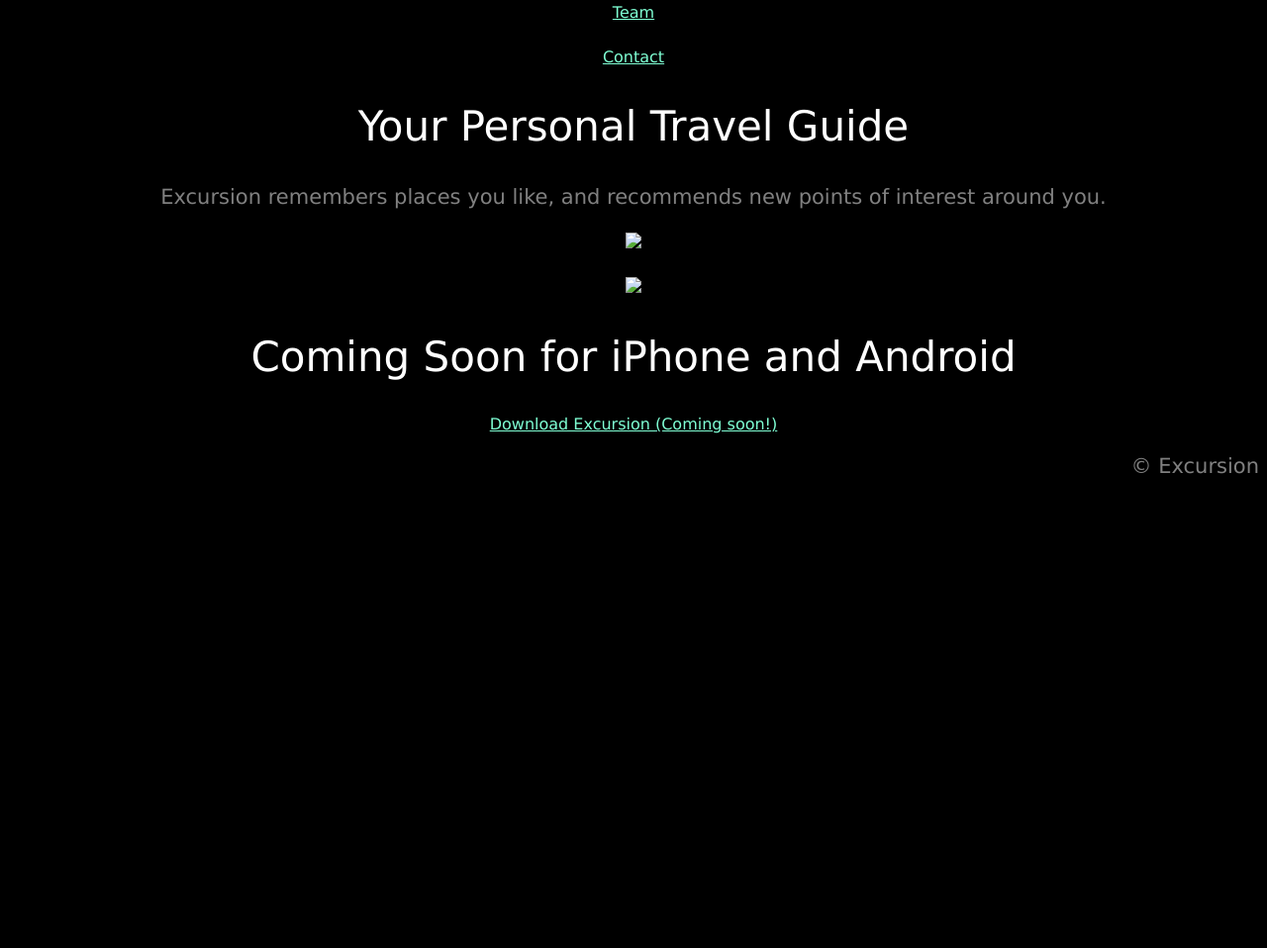
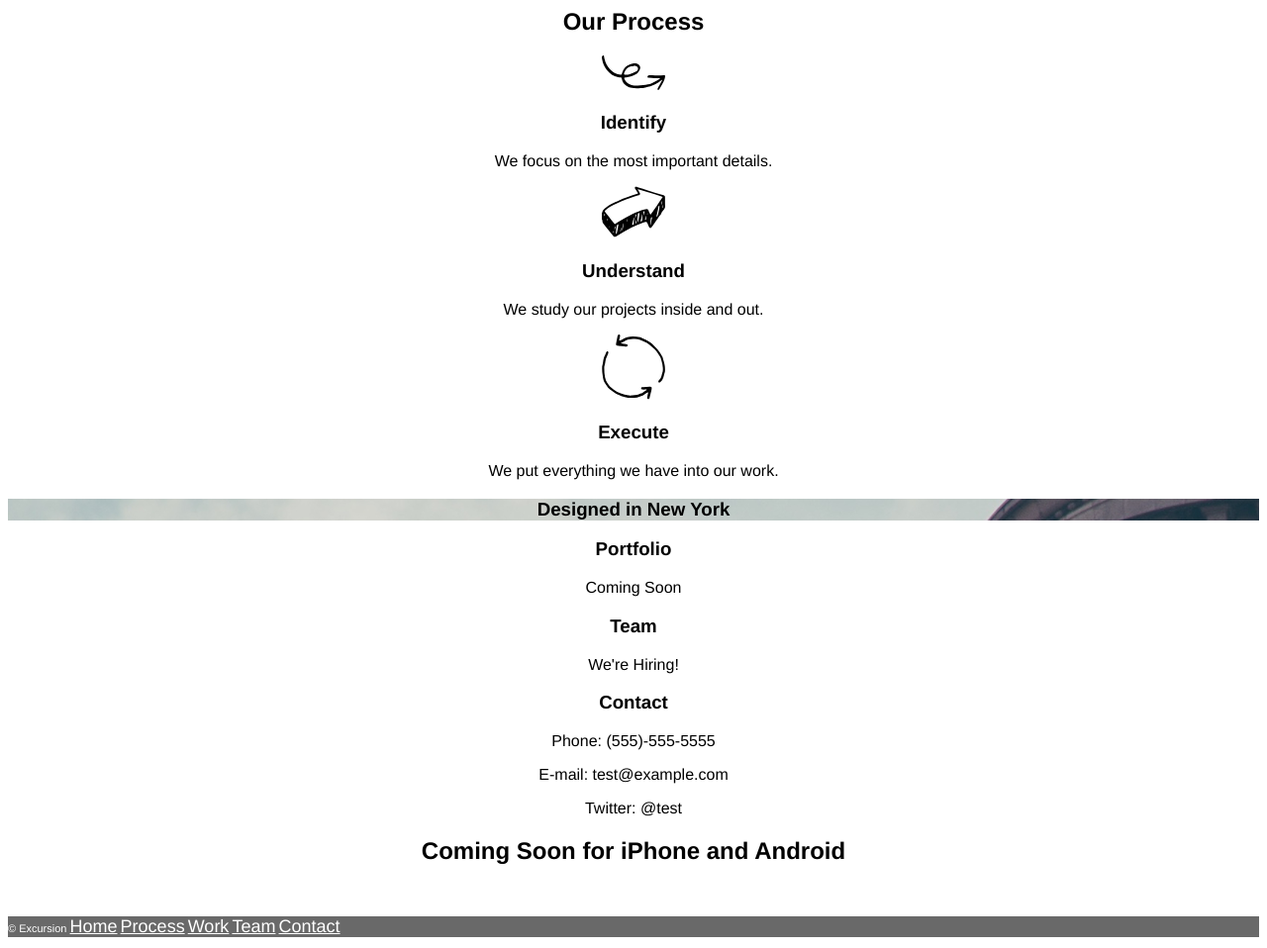
Before and after one commit to mattchupp/broadway, a plain HTML site: page index.html in a window 1280 px wide. Shown: the part 261-1219 px from the top of the page at 99% size. Before the commit the page ends 800 px from the top, so only its background shows below. Drawn offline with Linux system fonts and the light colour scheme.

Commit message:
adding css

```diff
--- a/index.html
+++ b/index.html
@@ -7,34 +7,58 @@
   </head>
   <body>
 
-    <header>
+    <header class="building-background">
       <h1>Broadway Design</h1>
       <p><a href="">Home</a></p>
       <p><a href="">Process</a></p>
       <p><a href="">Work</a></p>
       <p><a href="">Team</a></p>
       <p><a href="">Contact</a></p>
-
     </header>
 
     <div class="process">
 
-    <h2>Your Personal Travel Guide</h2>
-    <p>
-      Excursion remembers places you like, and recommends
-      new points of interest around you.
-    </p>
-    <p><img src="./resources/camp.jpg" /></p>
-    <p><img src="./resources/phone.png" /></p>
+      <h2>Our Process</h2>
 
-    <h2>Coming Soon for iPhone and Android</h2>
-    <a href="">Download Excursion (Coming soon!)</a>
+      <p><img src="./resources/identify.svg" /></p>
+      <h3>Identify</h3>
+      <p>We focus on the most important details.</p>
+      <p><img src="./resources/execute.svg" /></p>
+      <h3>Understand</h3>
+      <p>We study our projects inside and out.</p>
+      <p><img src="./resources/understand.svg" /></p>
+      <h3>Execute</h3>
+      <p>We put everything we have into our work.</p>
+
+
+      <h3 class="building-background">Designed in New York</h3>
+
+      <h3>Portfolio</h3>
+      <p>Coming Soon</p>
+
+      <h3>Team</h3>
+      <p>We're Hiring!</p>
+
+      <h3>Contact</h3>
+      <p>Phone: (555)-555-5555</p>
+      <p>E-mail: test@example.com</p>
+      <p>Twitter: @test</p>
+
+      <h2>Coming Soon for iPhone and Android</h2>
+      <a href="">Download Excursion (Coming soon!)</a>
+
+      <footer>
+        <p id="copyright">
+          <span id="copyright">&copy; Excursion</span>
+          <a href="">Home</a>
+          <a href="">Process</a>
+          <a href="">Work</a>
+          <a href="">Team</a>
+          <a href="">Contact</a>
+        </p>
+      </footer>
 
     </div>
 
-    <footer>
-      <p id="copyright">&copy; Excursion</p>
-    </footer>
-
   </body>
 </html>
--- a/resources/css/index.css
+++ b/resources/css/index.css
@@ -1,33 +1,39 @@
 body {
-  background-color: black;
   text-align: center;
-  font-family: Verdana, sans-serif;
+  font-family: Helvetica;
 }
 
-a {
-  color: Aquamarine;
-  font-size: 16px;
+.building-background {
+  background-image: url("../the-flatiron-building.png");
 }
 
-h1 {
-  font-weight: normal;
-  font-size: 50px;
-}
-
-h2 {
-  font-weight: 300;
-  font-size: 42px;
-}
-
-p {
-  font-size: 21px;
-  color: gray;
-}
-
-h1, h2 {
+footer {
+  background-color: dimgray;
+  text-align: left;
   color: white;
 }
 
 #copyright {
-  text-align: right;
+  font-size: 11px;
 }
+
+a {
+  font-size: 18px;
+  color: white;
+}
+
+h1 {
+
+}
+
+h2 {
+
+}
+
+p {
+
+}
+
+h1, h2 {
+
+}
```
